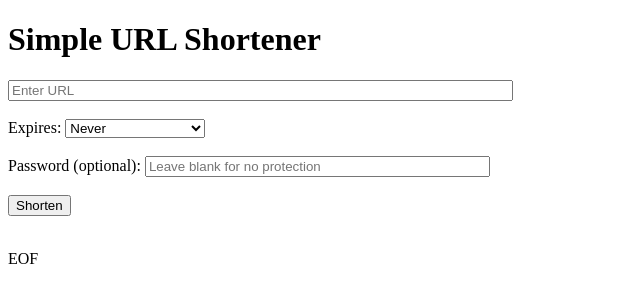
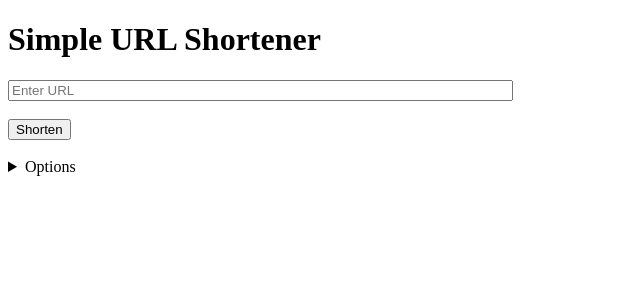
Before and after one commit to gabytz777/url-shortener, a Flask app: page / in a window 1280 px wide. Shown: the top 303 px of the page, without its empty margins (0-640 px from the left). Run offline with Flask 3, Linux system fonts and the light colour scheme.

Commit message:
tidy up UI

```diff
--- a/templates/index.html
+++ b/templates/index.html
@@ -9,6 +9,13 @@
     <form id="shorten-form">
       <input type="text" id="url" placeholder="Enter URL" size="60" />
       <br /><br />
+      <button type="submit">Shorten</button>
+    </form>
+
+    <br />
+    <details>
+      <summary>Options</summary>
+      <div style="margin-top:10px">
         <label for="expiry">Expires:</label>
         <select id="expiry">
           <option value="">Never</option>
@@ -22,11 +29,11 @@
         <br /><br />
         <input type="datetime-local" id="expiry-custom" step="1" style="display:none" />
         <br id="custom-br" style="display:none" />
-      <label for="password">Password (optional):</label>
-      <input type="password" id="password" placeholder="Leave blank for no protection" size="40" />
-      <br /><br />
-      <button type="submit">Shorten</button>
-    </form>
+        <label for="password">Password:</label>
+        <input type="password" id="password" placeholder="optional" size="30" />
+      </div>
+    </details>
+
     <p id="result"></p>
     <p id="expiry-info"></p>
     <p id="protect-info"></p>
@@ -151,4 +158,3 @@
     </script>
   </body>
 </html>
-EOF
```
Lines whose indentation alone changed are shown as unchanged.
